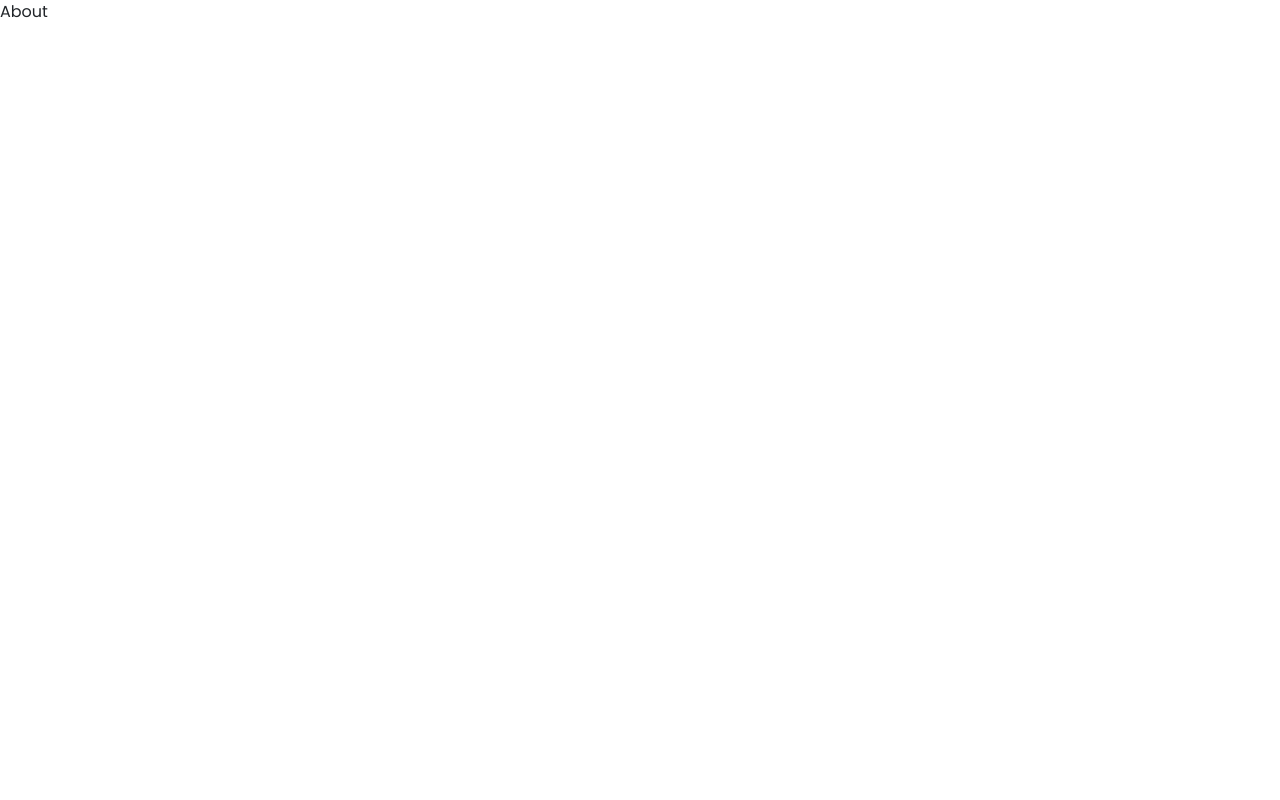
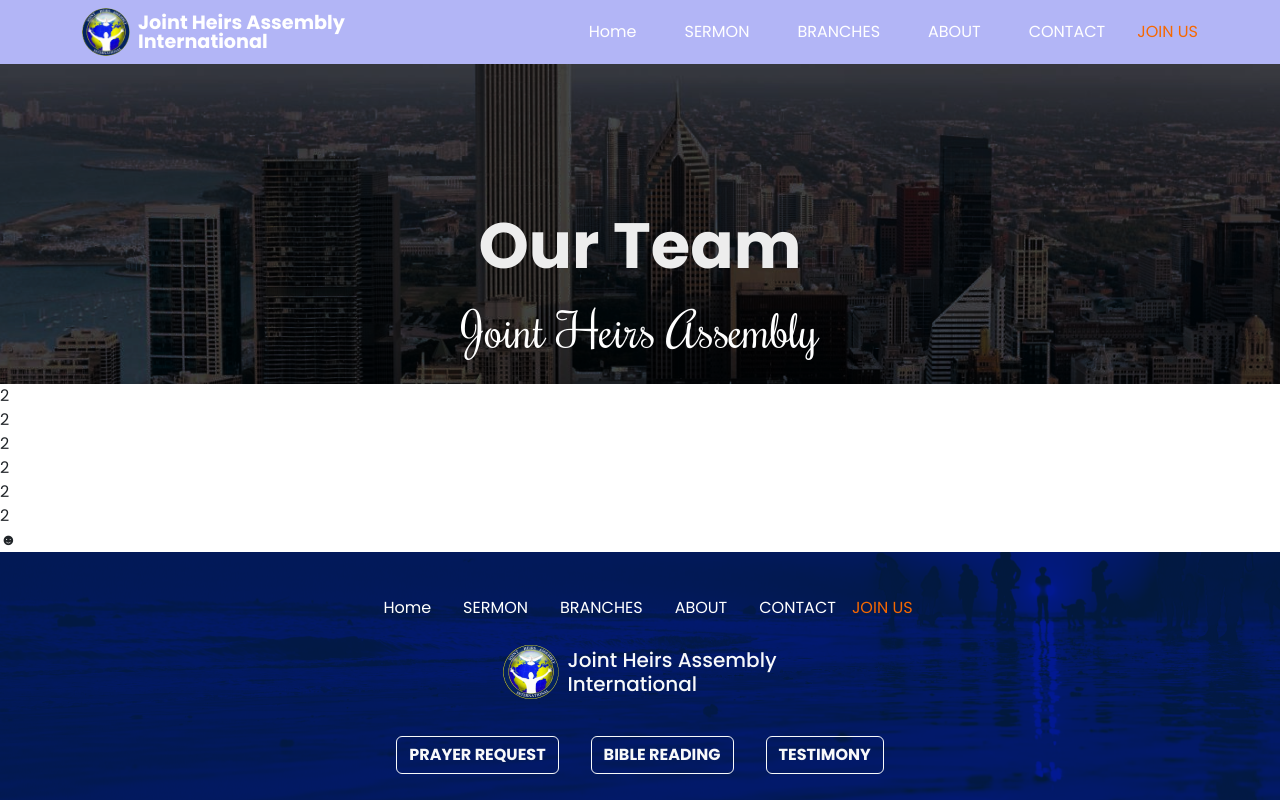
Before and after one commit to pin4eva/joint_heirs_frontend, a Next.js app: page /about/About in a window 1280 px wide. Shown: the top 800 px of the page. Built offline with nearby package versions, Linux system fonts and the light colour scheme.

Commit message:
added top section of about page

```diff
--- a/src/pages/about/About.tsx
+++ b/src/pages/about/About.tsx
@@ -1,7 +1,24 @@
 import React from "react";
+import FrontLayout from "../../layouts/FrontLayout";
 
 const About = () => {
-	return <div>About</div>;
+	return <FrontLayout>
+		<div className="about-page">
+			<div className="top-section">
+			<h1>Our Team</h1>
+			<p>Joint Heirs Assembly</p>
+			</div>
+			<div>2</div>
+			<div>2</div>
+			<div>2</div>
+			<div>2</div>
+			<div>2</div>
+			<div>2</div>☻
+
+		</div>
+	</FrontLayout>
+
+
 };
 
 export default About;
--- /dev/null
+++ b/src/styles/about.scss
@@ -0,0 +1,30 @@
+.about-page {
+    *{
+        padding: 0;
+        margin: 0;
+        box-sizing: border-box;
+    }
+	.top-section {
+		background-image: url("../assets/background.png");
+        height: 20rem;
+        display: flex;
+        align-items: center;
+        padding-top: 9rem;
+        flex-direction: column;
+        gap: 0.6rem;
+
+        h1{
+            font-weight: $poppins;
+            font-weight: 700;
+            font-size: 4rem;
+            z-index: 5;
+            color: $light-gray;
+        }
+        p {
+            font-family: $rochester;
+            font-weight: 400;
+            font-size: 3rem;
+            color: #ffffff;
+        }
+	}
+}
--- a/src/styles/custom.scss
+++ b/src/styles/custom.scss
@@ -3,3 +3,4 @@
 @import "./home.scss";
 @import "./header.scss";
 @import "./footer.scss";
+@import "./about.scss";
```
Also changed, not shown: src/assets/background.png (added).
